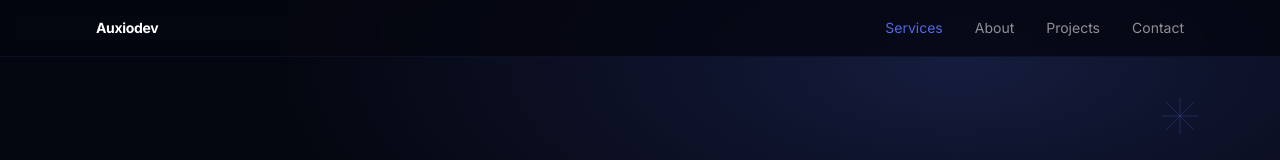
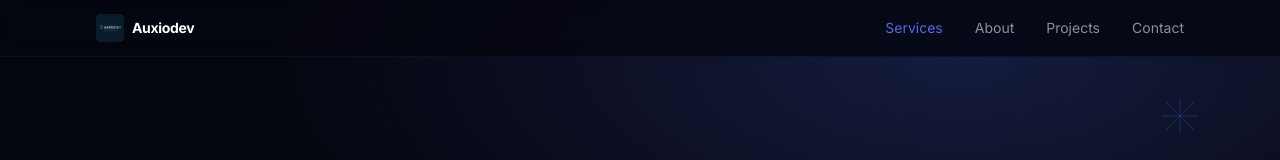
Before and after one commit to AuxioDev/auxiodev-web, a Next.js app: page / in a window 1280 px wide. Shown: the top 160 px of the page. Built offline with nearby package versions, Linux system fonts and the light colour scheme.

Commit message:
fix: icons

```diff
--- a/components/Navbar.tsx
+++ b/components/Navbar.tsx
@@ -2,6 +2,7 @@
 import { useEffect, useRef, useState } from 'react'
 import { AnimatePresence, motion } from 'framer-motion'
 import { Menu, X } from 'lucide-react'
+import Image from 'next/image'
 import { brand, navLinks } from '@/lib/content'
 
 export function Navbar() {
@@ -49,8 +50,9 @@ export function Navbar() {
   return (
     <header className="fixed top-0 left-0 right-0 z-50 backdrop-blur-sm bg-bg/80 border-b border-accent/10">
       <div className="max-w-7xl mx-auto px-6 md:px-16 lg:px-24 flex items-center justify-between h-14">
-        <a href="#" className="text-bright font-bold text-sm tracking-tight">
-          {brand.name}
+        <a href="#" className="flex items-center gap-2">
+          <Image src="/logo.png" alt="AuxioDev logo" width={28} height={28} className="rounded-sm" />
+          <span className="text-bright font-bold text-sm tracking-tight">{brand.name}</span>
         </a>
 
         <nav className="hidden md:flex items-center gap-8">
```
Also changed, not shown: app/icon.png (added), public/logo.png (added).
